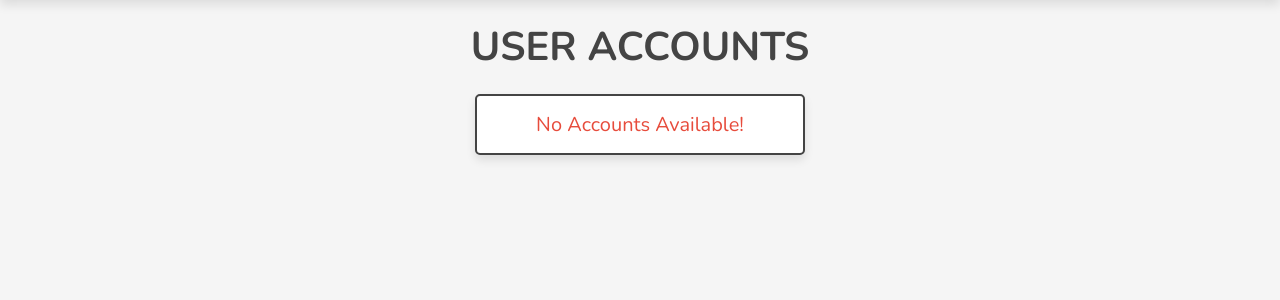
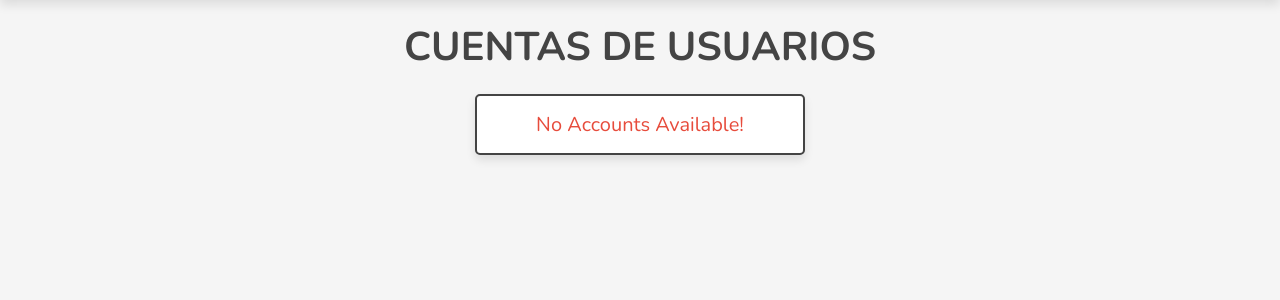
Before and after one commit to zammy-d/HappeFeet, a PHP site: page /admin/users_accounts.php in a window 1280 px wide. Shown: the part 74-374 px from the top of the page. Run offline with PHP 8.4, Linux system fonts and the light colour scheme; a user stored in the database is signed in; data comes from the database, SQL or seed files in the repository; data that the repository does not hold is empty; some libraries are stand-ins or nearby versions.

Commit message:
Se finaliza panel de cuentas de usuario

```diff
--- a/admin/users_accounts.php
+++ b/admin/users_accounts.php
@@ -33,7 +33,7 @@ if(isset($_GET['delete'])){
    <meta charset="UTF-8">
    <meta http-equiv="X-UA-Compatible" content="IE=edge">
    <meta name="viewport" content="width=device-width, initial-scale=1.0">
-   <title>users accounts</title>
+   <title>Cuentas de usuarios</title>
 
    <link rel="stylesheet" href="https://cdnjs.cloudflare.com/ajax/libs/font-awesome/6.1.1/css/all.min.css">
 
@@ -46,7 +46,7 @@ if(isset($_GET['delete'])){
 
 <section class="accounts">
 
-   <h1 class="heading">user accounts</h1>
+   <h1 class="heading">Cuentas de usuarios</h1>
 
    <div class="box-container">
 
@@ -58,9 +58,9 @@ if(isset($_GET['delete'])){
    ?>
    <div class="box">
       <p> user id : <span><?= $fetch_accounts['id']; ?></span> </p>
-      <p> username : <span><?= $fetch_accounts['name']; ?></span> </p>
-      <p> email : <span><?= $fetch_accounts['email']; ?></span> </p>
-      <a href="users_accounts.php?delete=<?= $fetch_accounts['id']; ?>" onclick="return confirm('delete this account? the user related information will also be delete!')" class="delete-btn">delete</a>
+      <p> nombre de usuario : <span><?= $fetch_accounts['name']; ?></span> </p>
+      <p> correo : <span><?= $fetch_accounts['email']; ?></span> </p>
+      <a href="users_accounts.php?delete=<?= $fetch_accounts['id']; ?>" onclick="return confirm('delete this account? the user related information will also be delete!')" class="delete-btn">Eliminar</a>
    </div>
    <?php
          }
```
